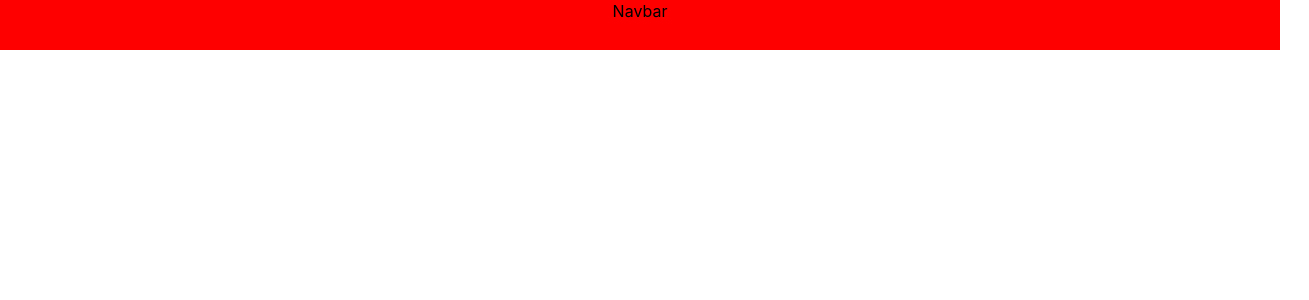
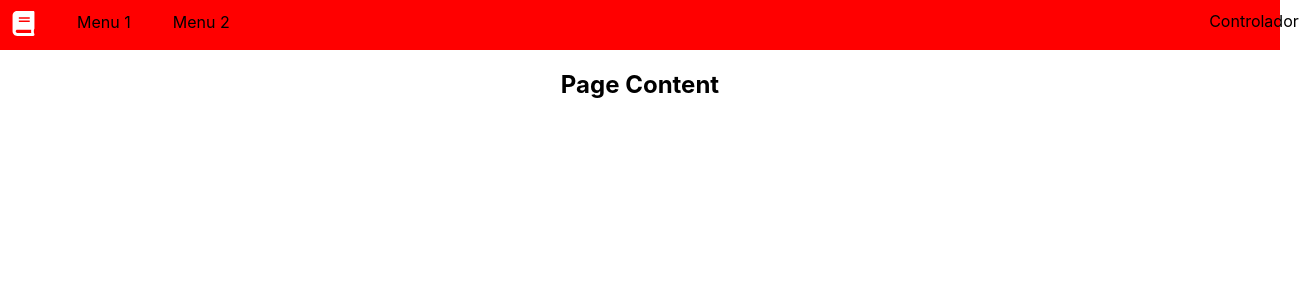
Before and after one commit to yurilimace/catalogo-livro, a React (Create React App) app in the folder frontend/: page / in a window 1280 px wide. Shown: the top 300 px of the page, 1309 px wide, since content can reach past the window. Built offline with nearby package versions, Linux system fonts and the light colour scheme.

Commit message:
navbar and controller menu of navbar done

```diff
--- a/frontend/package.json
+++ b/frontend/package.json
@@ -22,6 +22,7 @@
     "react": "^17.0.2",
     "react-bootstrap": "^2.2.2",
     "react-dom": "^17.0.2",
+    "react-icons": "^4.3.1",
     "react-query": "^3.34.18",
     "react-router-dom": "^6.2.2",
     "react-scripts": "5.0.0",
--- a/frontend/src/App.tsx
+++ b/frontend/src/App.tsx
@@ -8,7 +8,10 @@ import { PageContainer } from "./components/PageContainer/index";
 function App() {
   return (
     <div className="App">
-      <PageContainer />
+      <PageContainer>
+        {" "}
+        <h2> Page Content </h2>{" "}
+      </PageContainer>
     </div>
   );
 }
--- /dev/null
+++ b/frontend/src/components/Dropdown/index.tsx
@@ -0,0 +1,13 @@
+import React from "react";
+import { Dropdown, DropdownItem } from "./styled";
+
+export const DropdownMenu = ({ active }: any) => {
+  const menu = ["menu 1", "menu 2", "menu 3"];
+  return (
+    <Dropdown active={active} className="open">
+      {menu.map((m, index) => (
+        <DropdownItem key={index}> {m} </DropdownItem>
+      ))}
+    </Dropdown>
+  );
+};
--- /dev/null
+++ b/frontend/src/components/Dropdown/styled.ts
@@ -0,0 +1,30 @@
+import styled, { keyframes } from "styled-components";
+
+const AnimationDropdown = keyframes`
+from{
+  opacity:0;
+  transform: translate3d(0, 0, 0)
+}
+to{
+  opacity:1;
+  transform: translate3d(0, '-100%', 0)
+}
+`;
+
+export const Dropdown = styled.div<{ active: string }>`
+  position: absolute;
+  min-width: 150px;
+  display: flex;
+  flex-direction: column;
+  right: 1px;
+  top: 49px;
+  border: 1px solid red;
+  animation-name: ${AnimationDropdown};
+  animation-duration: 0.5s;
+`;
+
+export const DropdownItem = styled.div`
+  &:hover {
+    background-color: green;
+  }
+`;
--- /dev/null
+++ b/frontend/src/components/Grid/styled.ts
@@ -0,0 +1,12 @@
+import styled from "styled-components";
+
+export const Grid = styled.div<{ columnTemplate?: string }>`
+  display: grid;
+  grid-template-columns: ${(props) =>
+    props.columnTemplate ? `${props.columnTemplate}` : "auto"};
+
+  div {
+    padding: 10px;
+    cursor: pointer;
+  }
+`;
--- a/frontend/src/components/Navbar/index.tsx
+++ b/frontend/src/components/Navbar/index.tsx
@@ -1,6 +1,40 @@
 import React from "react";
-import { Navbar } from "./styled";
+import { Navbar, NavItem } from "./styled";
+import { Grid } from "../Grid/styled";
+import { FaBook } from "react-icons/fa";
+import { DropdownMenu } from "../Dropdown";
 
 export const StyledNavbar = () => {
-  return <Navbar>Navbar</Navbar>;
+  const [selectedMenu, setSelectedMenu] = React.useState("0");
+  const [showDropdown, setShowDropdonw] = React.useState(false);
+
+  const handleShowDropdown = () => {
+    setShowDropdonw(!showDropdown);
+    setSelectedMenu("4");
+  };
+
+  return (
+    <Navbar active={selectedMenu}>
+      <NavItem onClick={() => setSelectedMenu("1")}>
+        <FaBook color="white" size={25} />
+      </NavItem>
+      <NavItem onClick={() => setSelectedMenu("2")} aria-hidden="true">
+        Menu 1
+      </NavItem>
+      <NavItem onClick={() => setSelectedMenu("3")}>Menu 2</NavItem>
+      <NavItem onClick={() => handleShowDropdown()}>
+        Controlador
+        {showDropdown && <DropdownMenu active={showDropdown} />}{" "}
+      </NavItem>
+
+      {/* <Grid columnTemplate={"0fr 0.1fr 0.1fr 0.5fr"}>
+        <div>
+          <FaBook color="white" size={25} />
+        </div>
+        <div>Menu 1</div>
+        <div>Menu 2</div>
+        <div> Controlador </div>
+      </Grid> */}
+    </Navbar>
+  );
 };
--- a/frontend/src/components/Navbar/styled.ts
+++ b/frontend/src/components/Navbar/styled.ts
@@ -1,7 +1,33 @@
 import styled from "styled-components";
 
-export const Navbar = styled.div`
+export const Navbar = styled.nav<{ active?: string }>`
   border: 1px solid red;
   height: 3rem;
   background-color: red;
+  display: flex;
+
+  & > :not(:first-child, :last-child) {
+    border: 1px solid red;
+    margin-left: 20px;
+  }
+
+  & > :nth-child(${(props) => props.active}) {
+    background-color: green;
+    opacity: 0.8;
+  }
+
+  & > :last-child {
+    margin-left: 75%;
+  }
 `;
+
+export const NavItem = styled.div`
+  padding: 10px;
+  flex-shrink: 0;
+  cursor: pointer;
+
+  &:hover:not(:first-child) {
+    background-color: blue;
+    opacity: 0.8;
+  }
+`;
--- a/frontend/src/components/PageContainer/index.tsx
+++ b/frontend/src/components/PageContainer/index.tsx
@@ -1,12 +1,17 @@
 import React from "react";
-import { Navbar } from "../Navbar/styled";
 import { StyledNavbar } from "../Navbar";
 import { StyledContainer } from "./styled";
 
-export const PageContainer = () => {
+type Props = {
+  children: React.ReactNode;
+  title?: string;
+};
+
+export const PageContainer = ({ children, title }: Props) => {
   return (
     <StyledContainer>
       <StyledNavbar />
+      {children}
     </StyledContainer>
   );
 };
```
Also changed, not shown: 1 other file (tests, documents, lock files or other folders).
